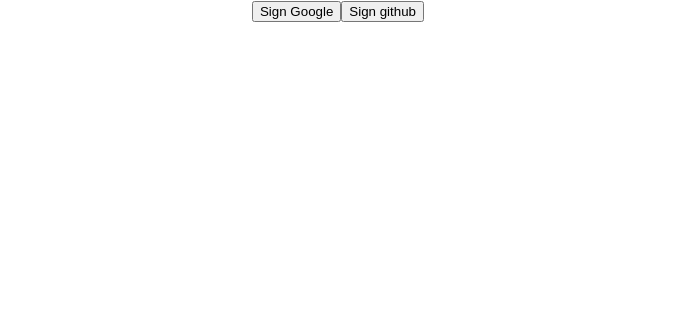
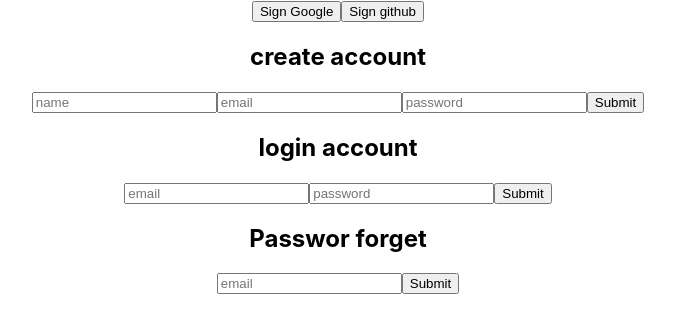
Before and after one commit to ahmmedsabbirbd/reactjs-6-core-concepts, a React (Create React App) app: page / in a window 1280 px wide. Shown: the top 332 px of the page, without its empty margins (302-977 px from the left). Built offline with nearby package versions, Linux system fonts and the light colour scheme; no server answers.

Commit message:
firebase create account and forget password and reset password done

```diff
--- a/src/App.js
+++ b/src/App.js
@@ -1,38 +1,165 @@
 import './App.css';
-import {  GithubAuthProvider, GoogleAuthProvider, signInWithPopup } from "firebase/auth";
+import {  createUserWithEmailAndPassword, GithubAuthProvider, GoogleAuthProvider, onAuthStateChanged, sendEmailVerification, sendPasswordResetEmail, signInWithEmailAndPassword, signInWithPopup, signOut, updateProfile } from "firebase/auth";
 import auth from './firebase.int';
+import { useEffect, useState } from 'react';
 
 function App() {
+    const [user, setUser] = useState('');
+    const [name, setName] = useState('');
+    const [email, setEmail] = useState('');
+    const [password, setPassword] = useState('');
 
+    // signWithGoogle
   const signWithGoogle = ()=> {
     const singWithGoogleProvider = new GoogleAuthProvider();
     signInWithPopup(auth, singWithGoogleProvider)
     .then((result) => {
       const user = result.user;
       console.log(user);
+      setUser(user);
     })
     .catch((error) => {
         console.log(error)
     });
   }
 
+//   signWithGithub
   const signWithGithub = ()=> {
     const singWithGithubProvider = new GithubAuthProvider();
     signInWithPopup(auth, singWithGithubProvider)
     .then((result) => {
       const user = result.user;
       console.log(user);
+      setUser(user);
     })
     .catch((error) => {
         console.log(error)
     });
   }
 
+  useEffect( ()=> {
+    //   onAuthStateChanged
+    onAuthStateChanged(auth, user => {
+          console.log(user);
+          setUser(user);
+      })
+    },[user])
+
+// logout
+    const logout = ()=> {
+        signOut(auth).then(() => {
+            console.log('logout')
+        }).catch((error) => {
+            console.log(error)
+        });
+    }
+
+    /////////////////////////////////////////////////////
+    /////////////////////////////////////////////////////
+    /////////////////////////////////////////////////////
+    /////////////////////////////////////////////////////
+    /////////////////////////////////////////////////////
+    /////////////////////////////////////////////////////
+    /////////////////////////////////////////////////////
+    // create accout email
+    const createAccountWithEmailPassword = (e)=> {
+        e.preventDefault();
+
+        createUserWithEmailAndPassword(auth, email, password)
+        .then((result) => {
+            updateProfile(auth.currentUser, {
+              displayName: name
+            })
+            .then(() => {
+                console.log('succes added name');
+                const user = result.user;
+                console.log(user);
+                setUser(user);
+            })
+            .catch((error) => {
+                console.log(error);
+            });
+
+            sendEmailVerification(auth.currentUser).then(() => {
+                console.log('send verify sms');
+            })
+
+        })
+          .catch((error) => {
+              console.log(error)
+            })
+        }
+
+        // login accout
+        const loginAccountWithEmailPassword = (e)=> {
+            e.preventDefault()
+
+            signInWithEmailAndPassword(auth, email, password)
+            .then((result) => {
+                const user = result.user;
+                console.log(user);
+                setUser(user);
+            })
+            .catch((error) => {
+                console.log(error)
+            })
+        }
+
+        const passwordForget = (e)=> {
+            e.preventDefault();
+
+            sendPasswordResetEmail(auth, email).then(() => {
+                 console.log('password reset succes')
+              })
+              .catch((error) => {
+                console.log(error);
+              });
+        }
 
   return (
     <div className="App">
-        <button onClick={signWithGoogle}>Sign Google</button>
-        <button onClick={signWithGithub}>Sign github</button>
+        {
+            user ?
+            <button onClick={logout}>Logout</button>
+            :
+            <>
+                <button onClick={signWithGoogle}>Sign Google</button>
+                <button onClick={signWithGithub}>Sign github</button>
+
+                <h2>create account</h2>
+                <form onSubmit={createAccountWithEmailPassword}>
+                    <input type="text" onChange={e => setName(e.target.value)} required placeholder='name'/>
+                    <input type="email" onChange={e => setEmail(e.target.value)} required placeholder='email'/>
+                    <input type="password" onChange={e => setPassword(e.target.value)} required placeholder='password' />
+                    <input type="submit" value='Submit'  />
+                </form>
+
+                <h2>login account</h2>
+                <form onSubmit={loginAccountWithEmailPassword}>
+                    <input type="email" onChange={e => setEmail(e.target.value)} required placeholder='email'/>
+                    <input type="password" onChange={e => setPassword(e.target.value)} required placeholder='password' />
+                    <input type="submit" value='Submit'  />
+                </form>
+
+                <h2>Passwor forget</h2>
+                <form onSubmit={passwordForget}>
+                    <input type="email" onChange={e => setEmail(e.target.value)} required placeholder='email'/>
+                    <input type="submit" value='Submit'  />
+                </form>
+            </>
+        }
+
+        <div>
+            {
+                user &&
+                <>
+                    <p>You account status: {user.emailVerified ? 'Verifyed' : 'not verify'}</p>
+                    <p>Name: {user.displayName}</p>
+                    <p>email: {user.email}</p>
+                    <img src={user.photoURL} alt="" />
+                </>
+            }
+        </div>
     </div>
   );
 }
```
